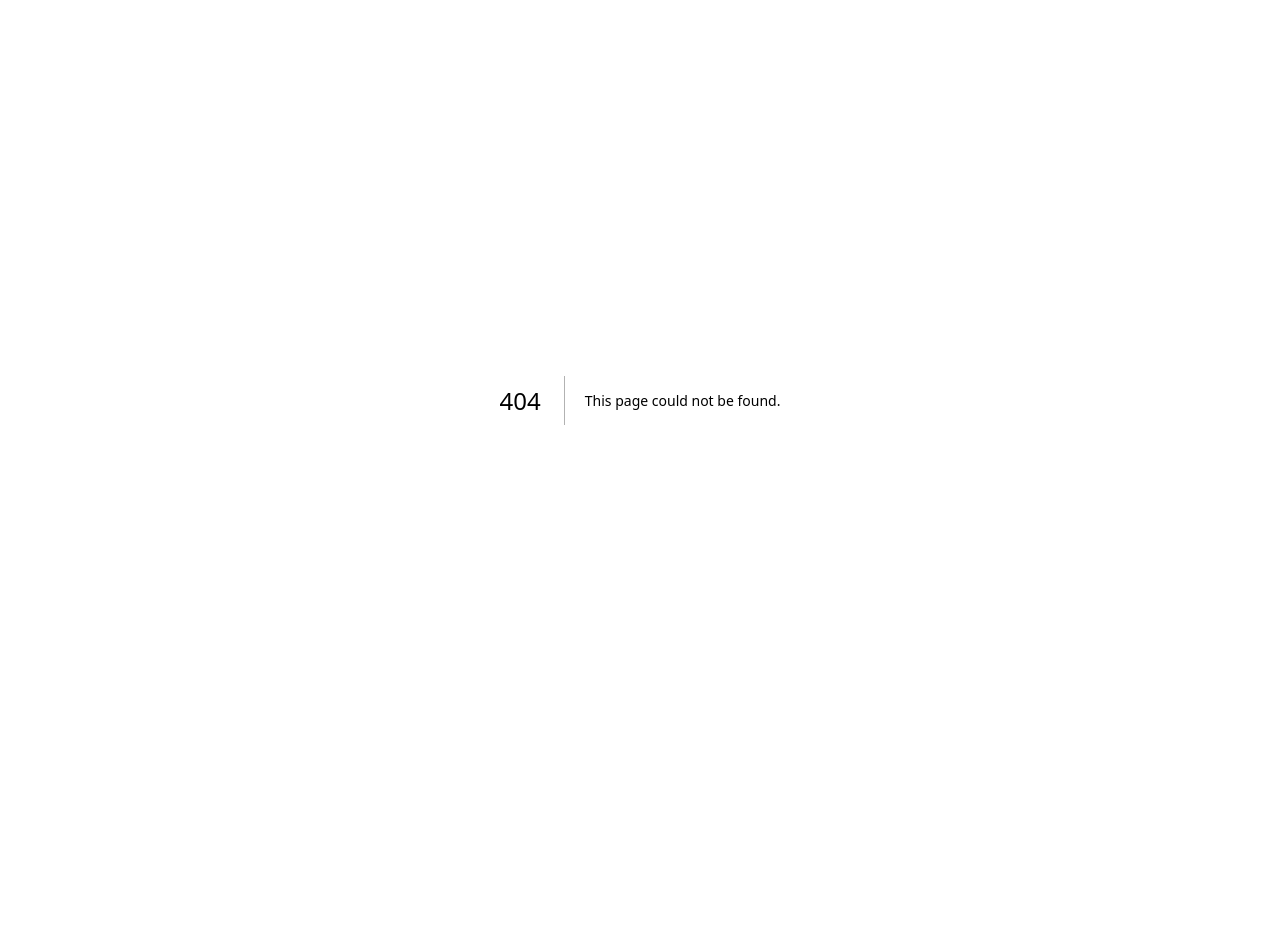
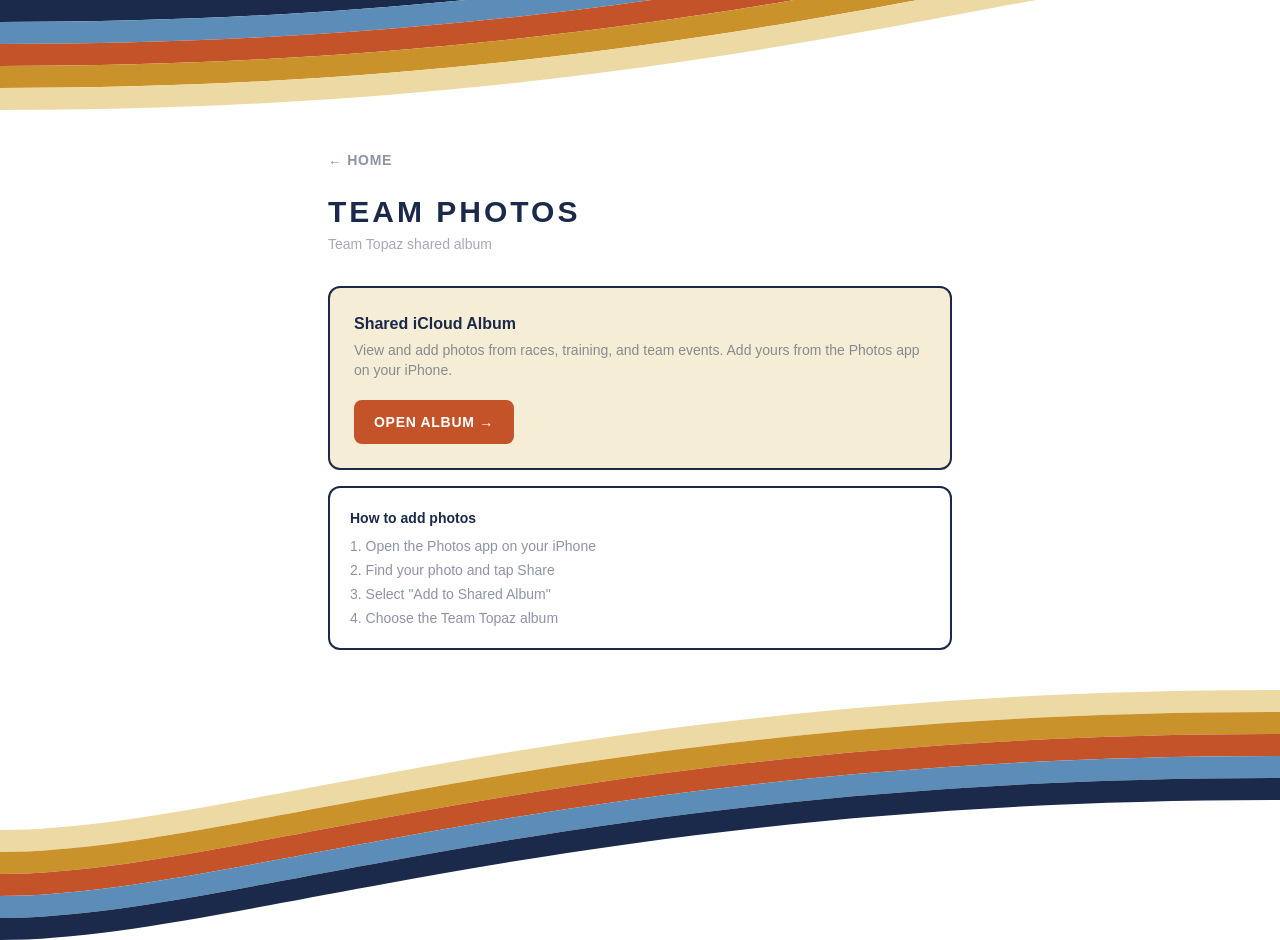
Before and after one commit to R10ForTheWin/artie, a Next.js app: page /photos in a window 1280 px wide. Before the commit this address had no page. Before the commit the page ends 800 px from the top, so only its background shows below. Built offline with nearby package versions, Linux system fonts and the light colour scheme.

Commit message:
Add in-app Photos page before handing off to iCloud album
Co-Authored-By: Claude Sonnet 4.6 <noreply@anthropic.com>

```diff
--- a/src/app/page.tsx
+++ b/src/app/page.tsx
@@ -33,14 +33,12 @@ export default function HomePage() {
           >
             Races
           </Link>
-          <a
-            href="https://www.icloud.com/sharedalbum/#B275VaUrzGG4pHH"
-            target="_blank"
-            rel="noopener noreferrer"
+          <Link
+            href="/photos"
             className="bg-terracotta text-white font-bold uppercase tracking-widest text-center py-2.5 px-6 rounded-lg text-xs hover:opacity-80 transition-opacity"
           >
             Photos
-          </a>
+          </Link>
         </div>
       </div>
 
--- /dev/null
+++ b/src/app/photos/page.tsx
@@ -0,0 +1,44 @@
+import Link from 'next/link';
+import StripeBar from '@/components/StripeBar';
+
+export default function PhotosPage() {
+  return (
+    <main className="min-h-screen bg-white flex flex-col">
+      <StripeBar side="top" />
+      <div className="flex-1 px-6 pt-10 pb-10 max-w-2xl mx-auto w-full">
+        <div className="flex items-center justify-between mb-6">
+          <Link href="/" className="text-navy opacity-50 hover:opacity-100 text-sm font-bold uppercase tracking-wider">
+            ← Home
+          </Link>
+        </div>
+
+        <h1 className="text-navy font-black uppercase tracking-widest text-3xl mb-1">Team Photos</h1>
+        <p className="text-navy opacity-40 text-sm mb-8">Team Topaz shared album</p>
+
+        <div className="border-2 border-navy border-opacity-20 rounded-xl p-6 bg-cream-light mb-4">
+          <p className="text-navy font-bold mb-1">Shared iCloud Album</p>
+          <p className="text-navy opacity-50 text-sm mb-5">View and add photos from races, training, and team events. Add yours from the Photos app on your iPhone.</p>
+          <a
+            href="https://www.icloud.com/sharedalbum/#B275VaUrzGG4pHH"
+            target="_blank"
+            rel="noopener noreferrer"
+            className="inline-block bg-terracotta text-white font-black uppercase tracking-wider text-sm px-5 py-3 rounded-lg hover:opacity-80 transition-opacity"
+          >
+            Open Album →
+          </a>
+        </div>
+
+        <div className="border-2 border-navy border-opacity-10 rounded-xl p-5 bg-white">
+          <p className="text-navy font-bold text-sm mb-2">How to add photos</p>
+          <ol className="text-navy opacity-50 text-sm space-y-1 list-decimal list-inside">
+            <li>Open the Photos app on your iPhone</li>
+            <li>Find your photo and tap Share</li>
+            <li>Select "Add to Shared Album"</li>
+            <li>Choose the Team Topaz album</li>
+          </ol>
+        </div>
+      </div>
+      <StripeBar side="bottom" />
+    </main>
+  );
+}
```
